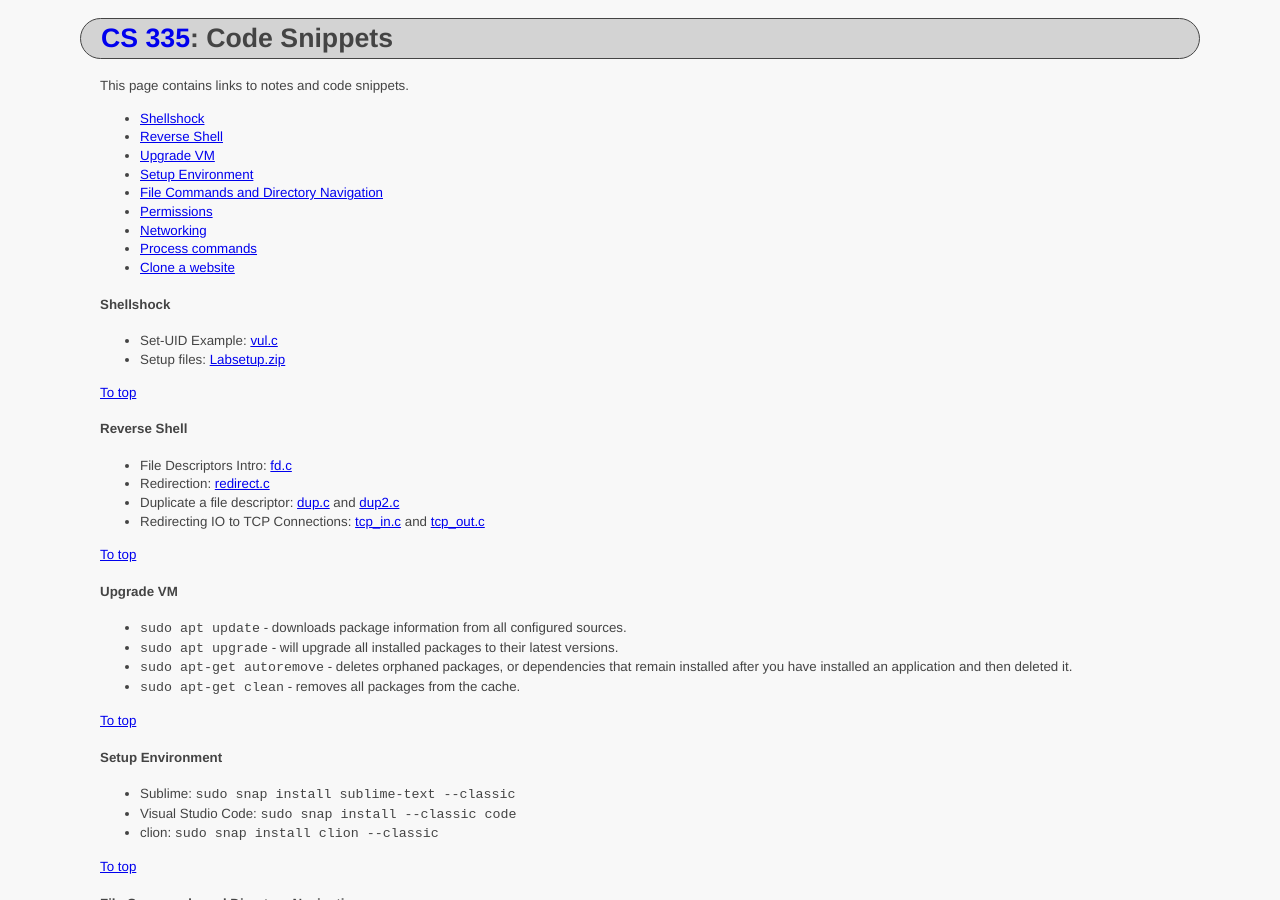
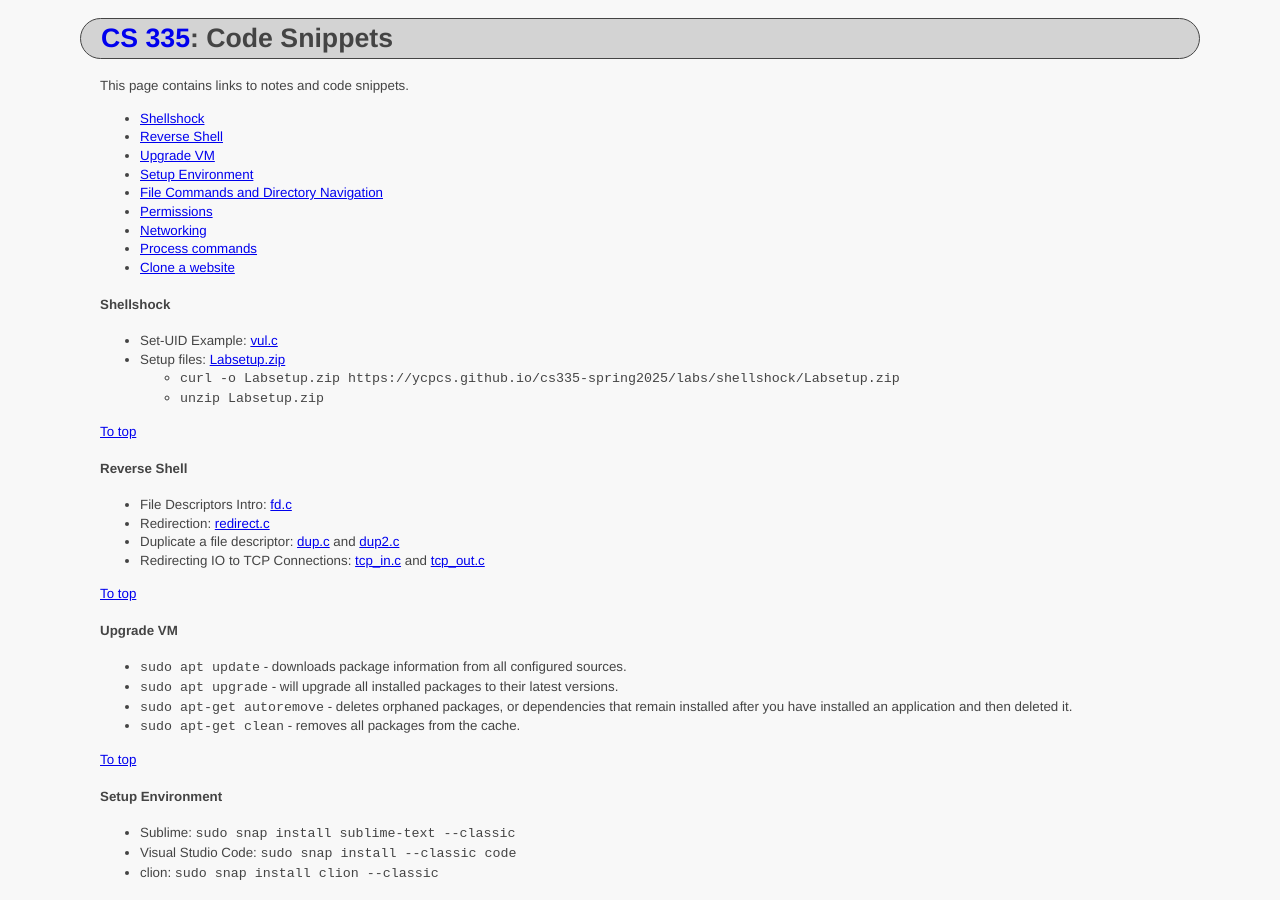
Before and after one commit to ycpcs/cs335-spring2025, a Jekyll site: the page built from notes/index.md, in a window 1280 px wide and 900 px high. Built offline with Jekyll 4.4.1, drawn with Linux system fonts in a browser that asks for light colours.

Commit message:
add examples

````diff
--- a/notes/index.md
+++ b/notes/index.md
@@ -19,6 +19,8 @@ This page contains links to notes and code snippets.
 #### Shellshock
 - Set-UID Example: <a href=".\shellshock\vul.c" target="_blank">vul.c</a>
 - Setup files: [Labsetup.zip](..\labs\shellshock\Labsetup.zip)
+  - ```curl -o Labsetup.zip  https://ycpcs.github.io/cs335-spring2025/labs/shellshock/Labsetup.zip```
+  - ```unzip Labsetup.zip```
 
 <a href="#">To top</a>
 
````
